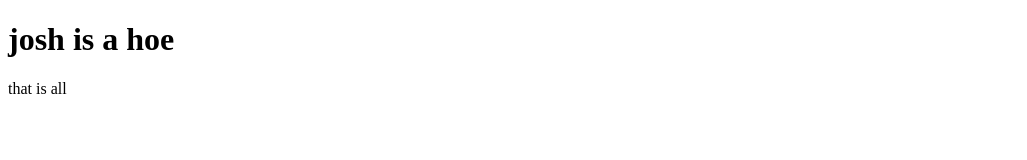
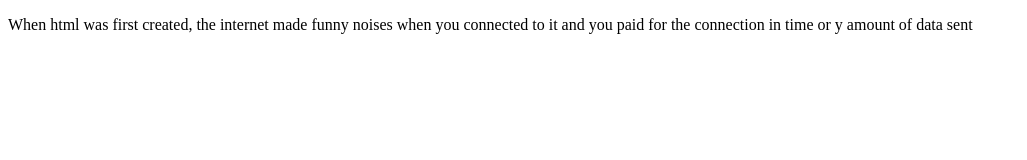
Before and after one commit to tbeck28/sample, a plain HTML site: page index.html in a window 1280 px wide. Shown: the whole page, without its empty margins (0-1027 px from the left). Drawn offline with Linux system fonts and the light colour scheme.

Commit message:
reverted

```diff
--- a/index.html
+++ b/index.html
@@ -7,9 +7,7 @@
 </head>
 <body>
 
-    <h1>josh is a hoe</h1>
-    <p>that is all</p>
-
+    <p>When html was first created, the internet made funny noises when you connected to it and you paid for the connection in time or y amount of data sent</p>
 
 </body>
 </html>
```
